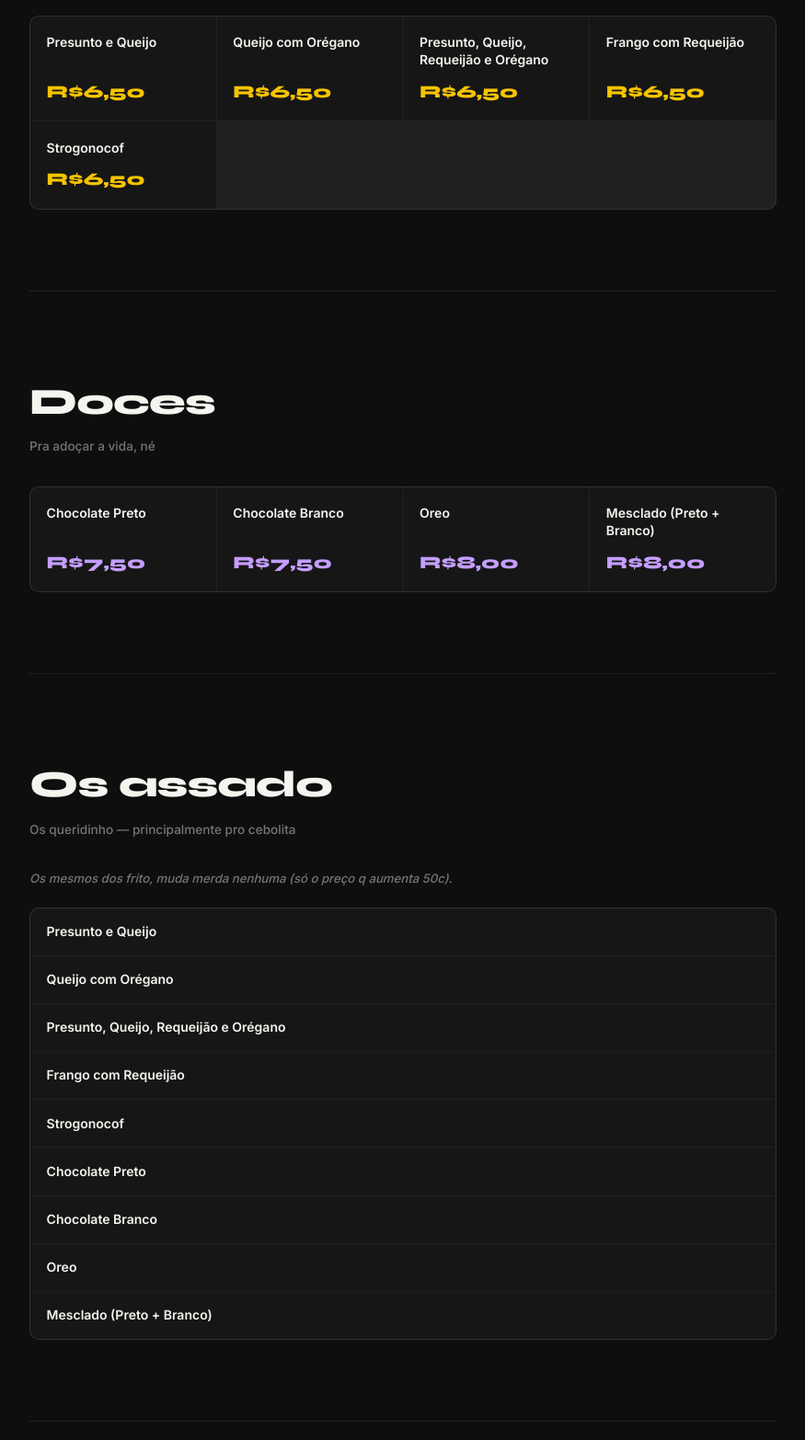
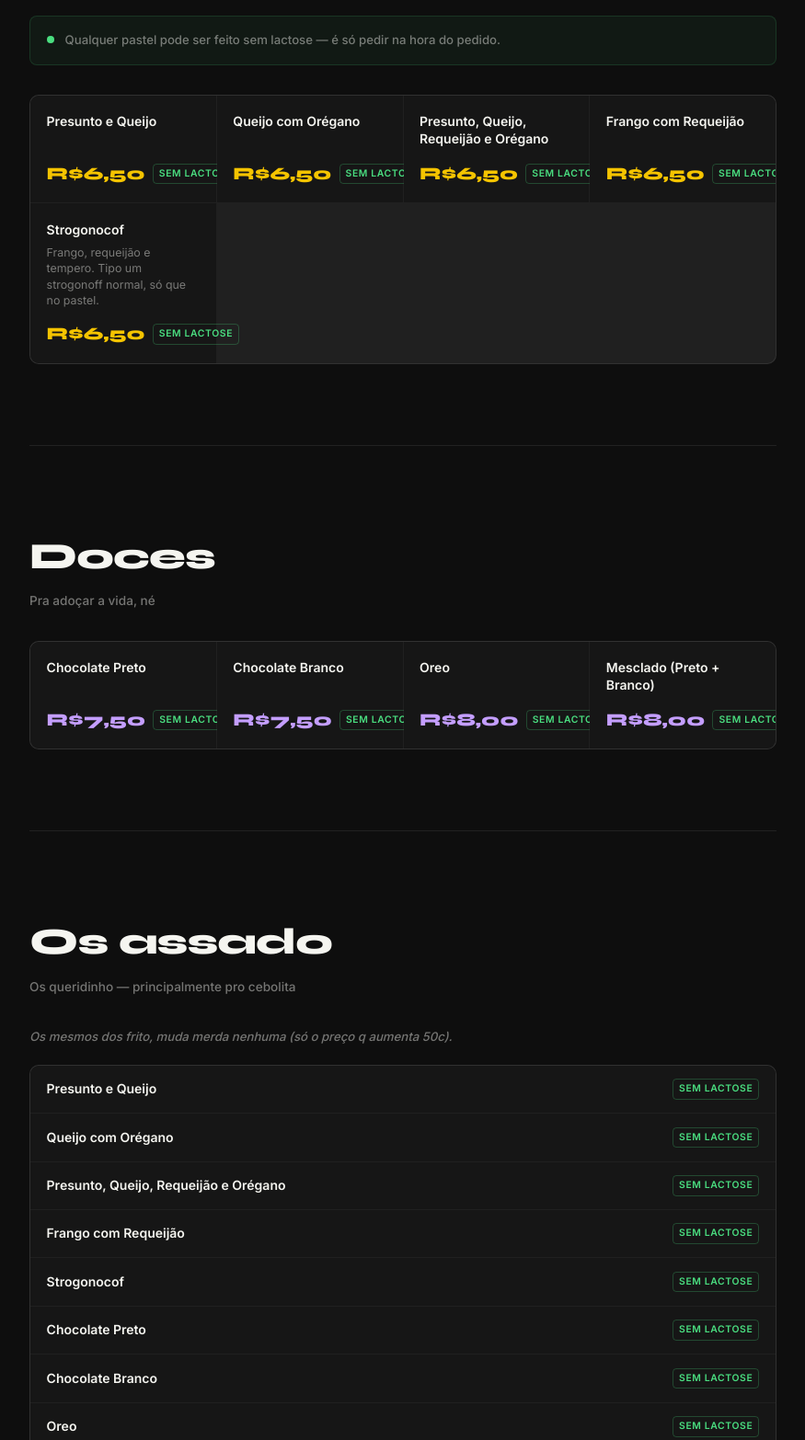
Before and after one commit to yDxvxdxyz/Pastelaria-Chavito, a plain HTML site: page index.html in a window 1280 px wide. Shown: the part 1060-2626 px from the top of the page at 92% size, without its empty margins (202-1077 px from the left). Drawn offline with Linux system fonts and the light colour scheme.

Commit message:
Update index.html

```diff
--- a/index.html
+++ b/index.html
@@ -175,7 +175,7 @@ nav {
   display: flex;
   flex-direction: column;
   justify-content: space-between;
-  gap: 0.6rem;
+  gap: 0.4rem;
   transition: background 0.18s;
 }
 .menu-item:hover { background: var(--bg3); }
@@ -187,6 +187,22 @@ nav {
   line-height: 1.35;
 }
 
+.item-desc {
+  font-size: 0.775rem;
+  color: var(--muted);
+  font-weight: 400;
+  line-height: 1.4;
+  flex-grow: 1;
+}
+
+.item-footer {
+  display: flex;
+  align-items: center;
+  justify-content: space-between;
+  gap: 0.5rem;
+  margin-top: 0.4rem;
+}
+
 .item-price {
   font-family: 'Syne', sans-serif;
   font-weight: 800;
@@ -194,6 +210,42 @@ nav {
   color: var(--accent);
 }
 .item-price.doce { color: #c49eff; }
+
+.badge-sl {
+  font-size: 0.65rem;
+  font-weight: 700;
+  letter-spacing: 0.06em;
+  text-transform: uppercase;
+  color: #4ade80;
+  border: 1px solid rgba(74,222,128,0.25);
+  border-radius: 4px;
+  padding: 2px 6px;
+  white-space: nowrap;
+}
+
+.lactose-info {
+  display: flex;
+  align-items: flex-start;
+  gap: 0.75rem;
+  background: rgba(74,222,128,0.05);
+  border: 1px solid rgba(74,222,128,0.15);
+  border-radius: 8px;
+  padding: 1rem 1.1rem;
+  margin-bottom: 2rem;
+  font-size: 0.825rem;
+  font-weight: 500;
+  color: var(--muted);
+  line-height: 1.5;
+}
+
+.lactose-dot {
+  width: 8px;
+  height: 8px;
+  min-width: 8px;
+  border-radius: 50%;
+  background: #4ade80;
+  margin-top: 5px;
+}
 
 .lista-simples {
   display: flex;
@@ -212,6 +264,9 @@ nav {
   font-weight: 600;
   color: var(--text);
   transition: background 0.18s;
+  display: flex;
+  align-items: center;
+  justify-content: space-between;
 }
 .lista-item:hover { background: var(--bg3); }
 
@@ -338,26 +393,48 @@ footer {
   <section class="section reveal">
     <h2 class="section-title">Aqueles frito q n pode faltar</h2>
     <p class="section-note">Qualquer um por R$6,50 — sem exceção</p>
+
+    <div class="lactose-info">
+      <div class="lactose-dot"></div>
+      <span>Qualquer pastel pode ser feito sem lactose — é só pedir na hora do pedido.</span>
+    </div>
+
     <div class="menu-grid">
       <div class="menu-item">
         <span class="item-name">Presunto e Queijo</span>
+        <div class="item-footer">
           <span class="item-price">R$6,50</span>
+          <span class="badge-sl">sem lactose</span>
+        </div>
       </div>
       <div class="menu-item">
         <span class="item-name">Queijo com Orégano</span>
+        <div class="item-footer">
           <span class="item-price">R$6,50</span>
+          <span class="badge-sl">sem lactose</span>
+        </div>
       </div>
       <div class="menu-item">
         <span class="item-name">Presunto, Queijo, Requeijão e Orégano</span>
+        <div class="item-footer">
           <span class="item-price">R$6,50</span>
+          <span class="badge-sl">sem lactose</span>
+        </div>
       </div>
       <div class="menu-item">
         <span class="item-name">Frango com Requeijão</span>
+        <div class="item-footer">
           <span class="item-price">R$6,50</span>
+          <span class="badge-sl">sem lactose</span>
+        </div>
       </div>
       <div class="menu-item">
         <span class="item-name">Strogonocof</span>
+        <span class="item-desc">Frango, requeijão e tempero. Tipo um strogonoff normal, só que no pastel.</span>
+        <div class="item-footer">
           <span class="item-price">R$6,50</span>
+          <span class="badge-sl">sem lactose</span>
+        </div>
       </div>
     </div>
   </section>
@@ -368,19 +445,31 @@ footer {
     <div class="menu-grid">
       <div class="menu-item">
         <span class="item-name">Chocolate Preto</span>
+        <div class="item-footer">
           <span class="item-price doce">R$7,50</span>
+          <span class="badge-sl">sem lactose</span>
+        </div>
       </div>
       <div class="menu-item">
         <span class="item-name">Chocolate Branco</span>
+        <div class="item-footer">
           <span class="item-price doce">R$7,50</span>
+          <span class="badge-sl">sem lactose</span>
+        </div>
       </div>
       <div class="menu-item">
         <span class="item-name">Oreo</span>
+        <div class="item-footer">
           <span class="item-price doce">R$8,00</span>
+          <span class="badge-sl">sem lactose</span>
+        </div>
       </div>
       <div class="menu-item">
         <span class="item-name">Mesclado (Preto + Branco)</span>
+        <div class="item-footer">
           <span class="item-price doce">R$8,00</span>
+          <span class="badge-sl">sem lactose</span>
+        </div>
       </div>
     </div>
   </section>
@@ -390,15 +479,15 @@ footer {
     <p class="section-note">Os queridinho — principalmente pro cebolita</p>
     <p class="assado-note">Os mesmos dos frito, muda merda nenhuma (só o preço q aumenta 50c).</p>
     <div class="lista-simples">
-      <div class="lista-item">Presunto e Queijo</div>
-      <div class="lista-item">Queijo com Orégano</div>
-      <div class="lista-item">Presunto, Queijo, Requeijão e Orégano</div>
-      <div class="lista-item">Frango com Requeijão</div>
-      <div class="lista-item">Strogonocof</div>
-      <div class="lista-item">Chocolate Preto</div>
-      <div class="lista-item">Chocolate Branco</div>
-      <div class="lista-item">Oreo</div>
-      <div class="lista-item">Mesclado (Preto + Branco)</div>
+      <div class="lista-item"><span>Presunto e Queijo</span><span class="badge-sl">sem lactose</span></div>
+      <div class="lista-item"><span>Queijo com Orégano</span><span class="badge-sl">sem lactose</span></div>
+      <div class="lista-item"><span>Presunto, Queijo, Requeijão e Orégano</span><span class="badge-sl">sem lactose</span></div>
+      <div class="lista-item"><span>Frango com Requeijão</span><span class="badge-sl">sem lactose</span></div>
+      <div class="lista-item"><span>Strogonocof</span><span class="badge-sl">sem lactose</span></div>
+      <div class="lista-item"><span>Chocolate Preto</span><span class="badge-sl">sem lactose</span></div>
+      <div class="lista-item"><span>Chocolate Branco</span><span class="badge-sl">sem lactose</span></div>
+      <div class="lista-item"><span>Oreo</span><span class="badge-sl">sem lactose</span></div>
+      <div class="lista-item"><span>Mesclado (Preto + Branco)</span><span class="badge-sl">sem lactose</span></div>
     </div>
   </section>
 
```
Lines whose indentation alone changed are shown as unchanged.
